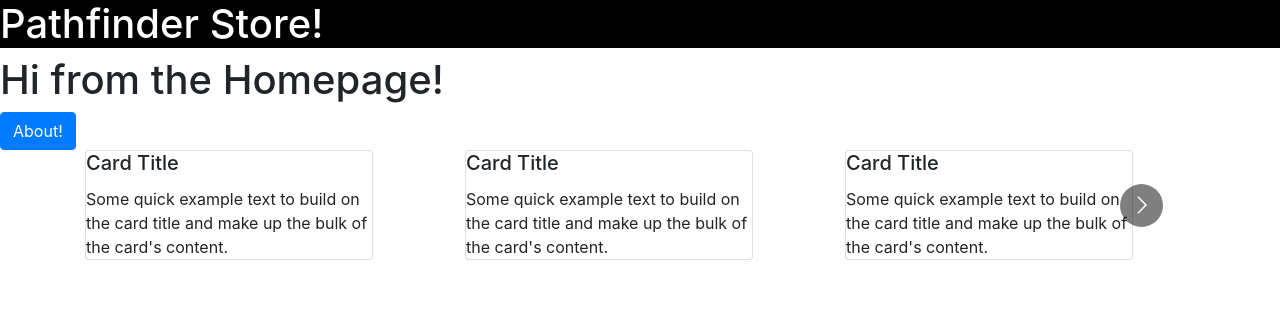
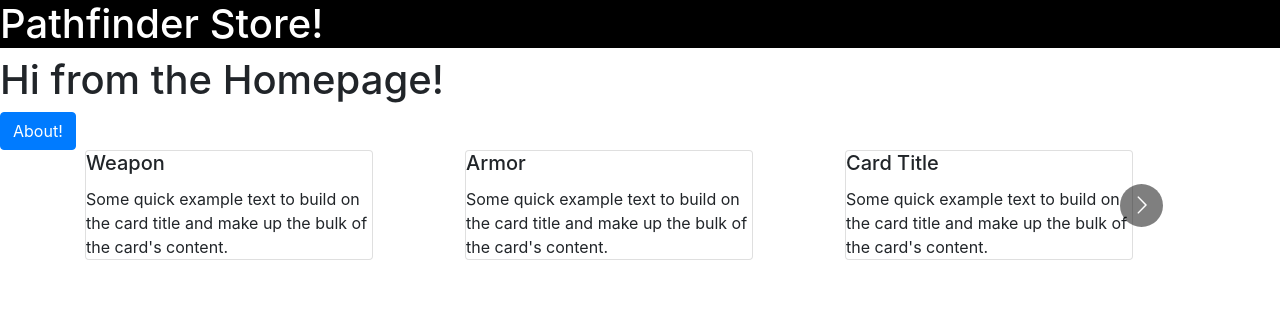
Before and after one commit to kristenmoran/Project-3-Frontend, a React (Create React App) app in the folder pathfinderstore/: page / in a window 1280 px wide. Shown: the top 310 px of the page. Built offline with nearby package versions, Linux system fonts and the light colour scheme.

Commit message:
morning meeting adjustments

```diff
--- a/pathfinderstore/src/components/Homepage/Homepage.js
+++ b/pathfinderstore/src/components/Homepage/Homepage.js
@@ -102,6 +102,20 @@
 				slidesToSlide={1}
 				swipeable>
 				<Card style={{ width: '18rem' }}>
+					<Card.Title>Weapon</Card.Title>
+					<Card.Text>
+						Some quick example text to build on the card title and make up the
+						bulk of the card's content.
+					</Card.Text>
+				</Card>
+				<Card style={{ width: '18rem' }}>
+					<Card.Title>Armor</Card.Title>
+					<Card.Text>
+						Some quick example text to build on the card title and make up the
+						bulk of the card's content.
+					</Card.Text>
+				</Card>
+				<Card style={{ width: '18rem' }}>
 					<Card.Title>Card Title</Card.Title>
 					<Card.Text>
 						Some quick example text to build on the card title and make up the
```
